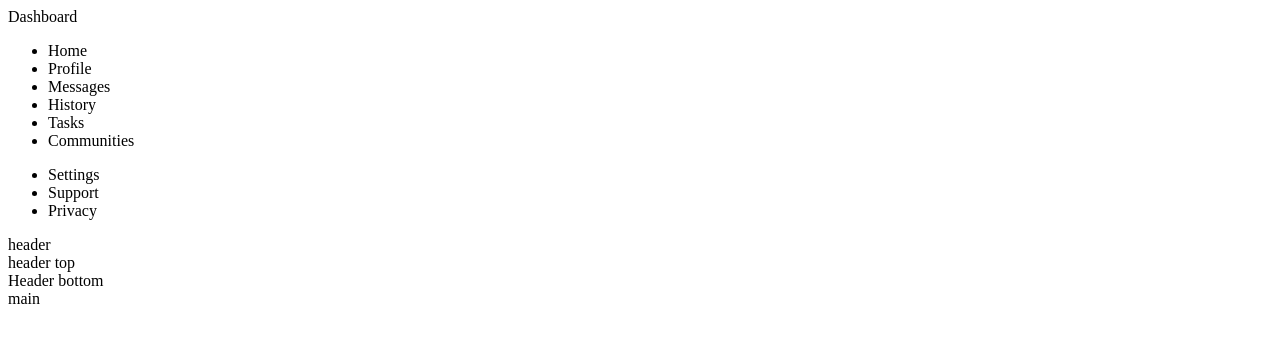
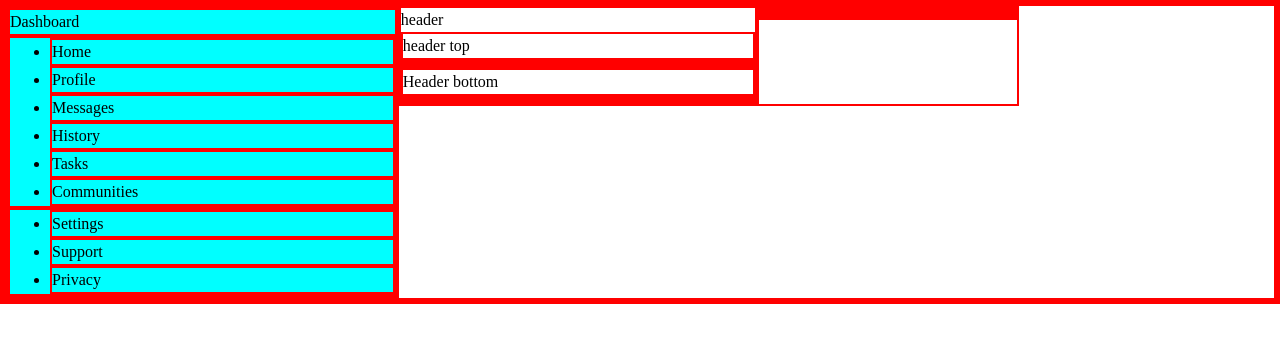
Before and after one commit to nleake/admin-dashboard, a plain HTML site: page index.html in a window 1280 px wide. Drawn offline with Linux system fonts and the light colour scheme.

Commit message:
clean up grid

```diff
--- a/index.html
+++ b/index.html
@@ -4,6 +4,7 @@
     <meta charset="UTF-8">
     <meta name="viewport" content="width=device-width, initial-scale=1.0">
     <title>mock admin dashboard</title>
+    <link rel="stylesheet" href="styles.css">
 </head>
 <body>
     <div class="wrapper">
@@ -37,7 +38,6 @@
             </div>
         </header>
         <main>
-            main
             <div class="projects"></div>
             <div class="announcements"></div>
             <div class="trending"></div>
--- a/styles.css
+++ b/styles.css
@@ -41,8 +41,8 @@
   .wrapper {
     height: 100%;
     display: grid;
-    grid-template-columns: repeat(4, 1fr);
-    grid-template-rows: repeat(4, 1fr);
+    /* grid-template-columns: repeat(4, 1fr);
+    grid-template-rows: repeat(4, 1fr); */
     grid-template-areas:
     "sidebar header header header"
     "sidebar main main main"
@@ -53,12 +53,10 @@
   .sidebar {
     background-color: aqua;
     grid-area: sidebar;
-    grid-column: 1 / 2;
   }
   .header {
     background-color: blueviolet;
     grid-area: header;
-    grid-column: 2 / 5;
   }
   .main {
     background-color: burlywood;
```
